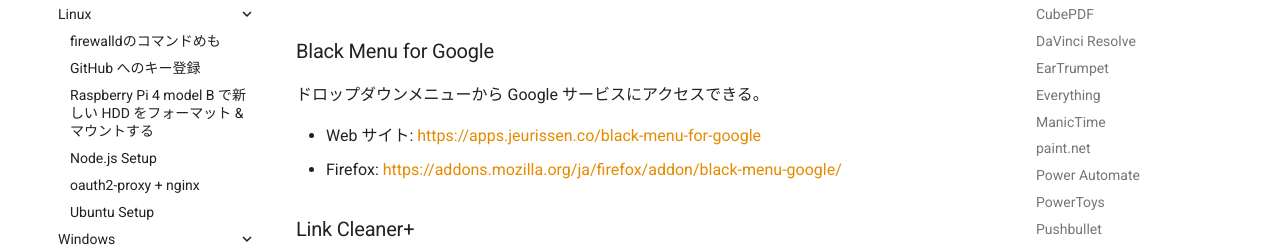
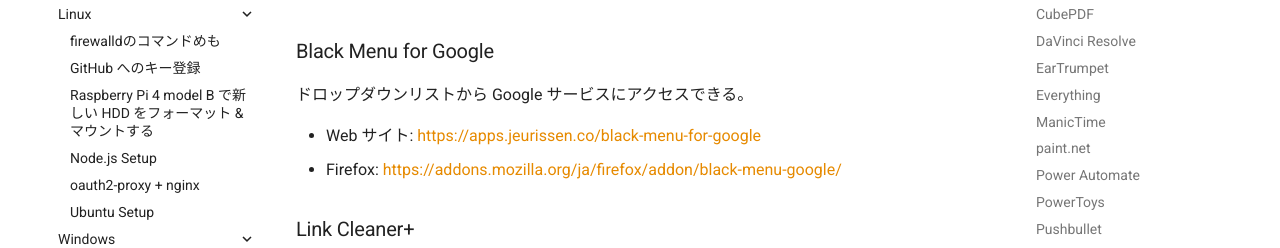
Before and after one commit to book000/memo, an MkDocs documentation site: the page built from docs/os/windows/installed-softwares.md, in a window 1280 px wide and 900 px high, scrolled down 13663 px. Shown: the part 175-423 px from the top of the window. Built offline with MkDocs 1.6.1 and Material for MkDocs 9.7.7, drawn with Linux system fonts in a browser that asks for light colours; comment, search, counter and statistics services are not loaded.

Commit message:
feat: update textlint-rule-preset-smarthr v1.23.2

```diff
--- a/docs/os/windows/installed-softwares.md
+++ b/docs/os/windows/installed-softwares.md
@@ -504,7 +504,7 @@
 
 ### Black Menu for Google
 
-ドロップダウンメニューから Google サービスにアクセスできる。
+ドロップダウンリストから Google サービスにアクセスできる。
 
 - Web サイト: https://apps.jeurissen.co/black-menu-for-google
 - Firefox: https://addons.mozilla.org/ja/firefox/addon/black-menu-google/
--- a/package.json
+++ b/package.json
@@ -34,7 +34,7 @@
     "textlint-rule-no-mixed-zenkaku-and-hankaku-alphabet": "1.0.1",
     "textlint-rule-preset-ja-spacing": "2.3.0",
     "textlint-rule-preset-ja-technical-writing": "7.0.0",
-    "textlint-rule-preset-smarthr": "1.21.1",
+    "textlint-rule-preset-smarthr": "1.23.2",
     "textlint-rule-prh": "5.3.0"
   }
 }
```
Also changed, not shown: docs/os/linux/new-hdd-format-raspi4.md (+1 -1 lines), 1 other file.
